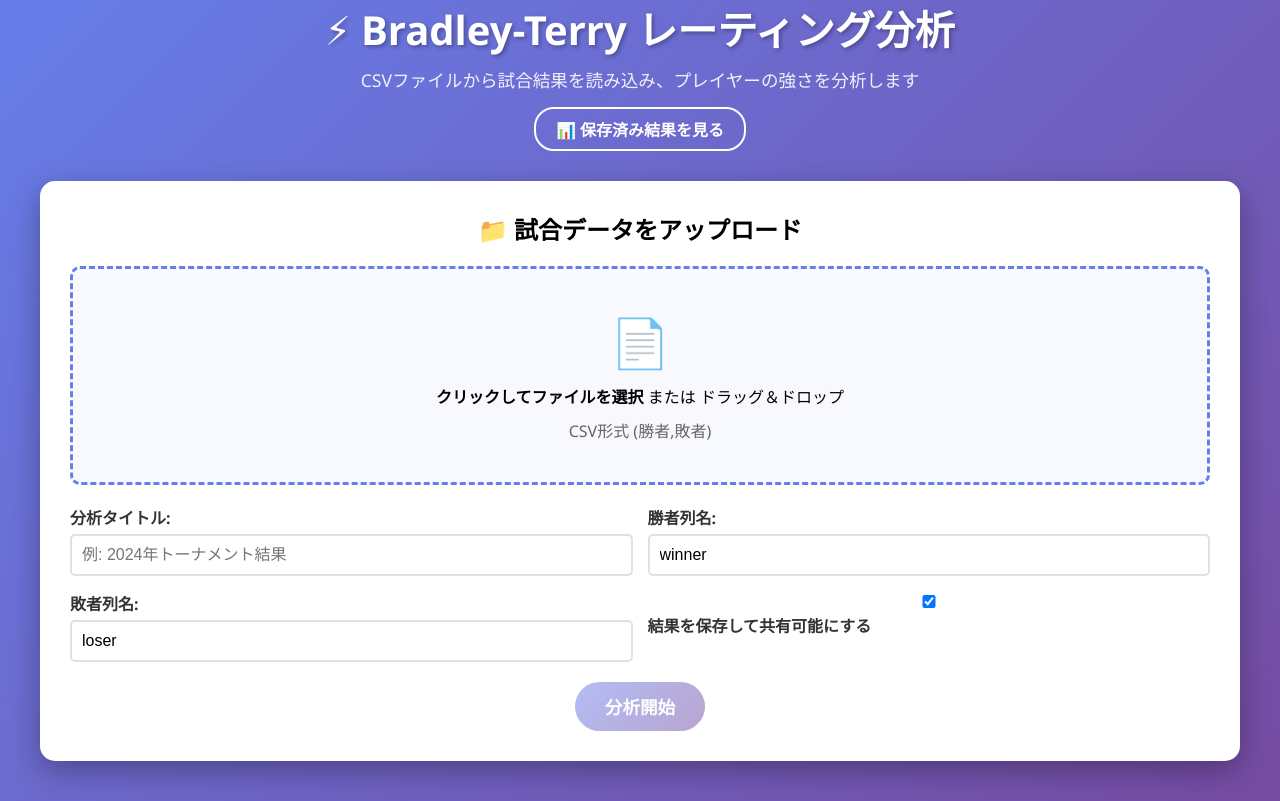
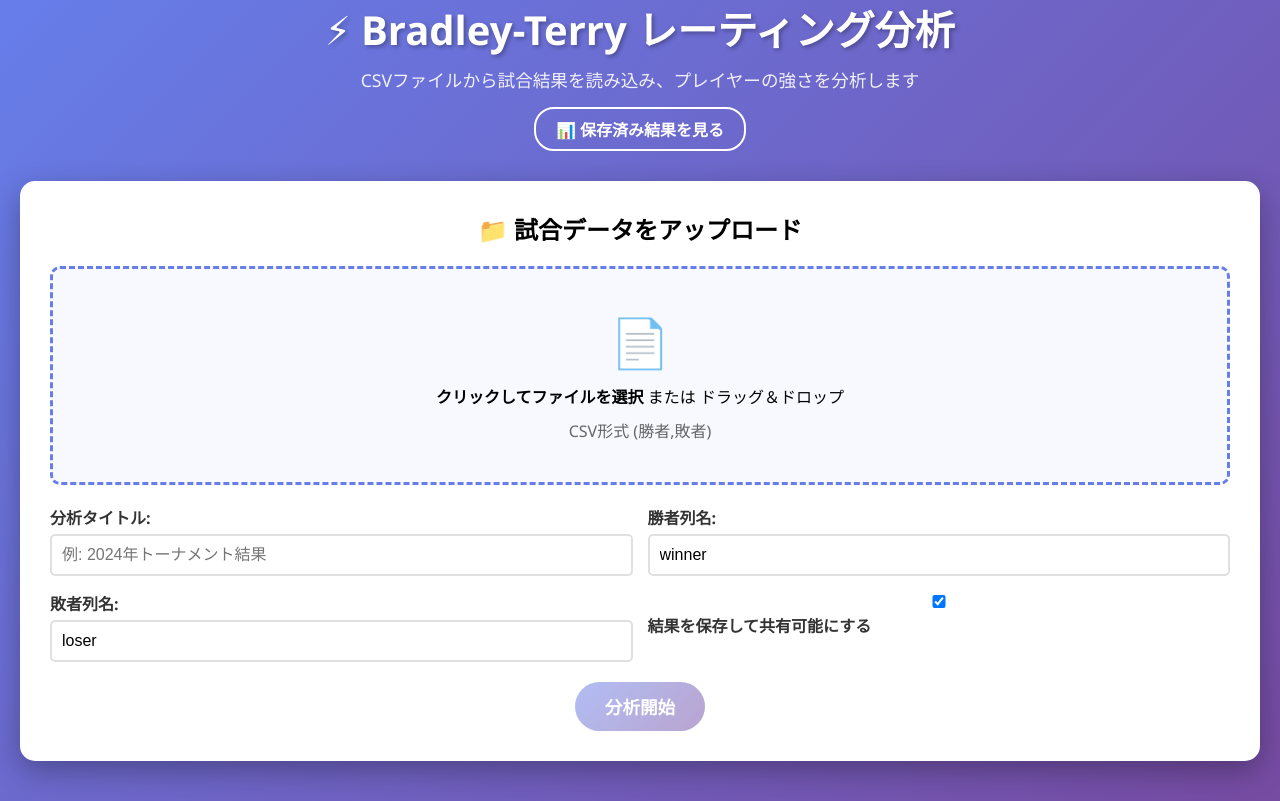
Before and after one commit to dende256/B-TRating, a Flask app: page / in a window 1280 px wide. Shown: the part 21-822 px from the top of the page. Run offline with Flask 3, Linux system fonts and the light colour scheme.

Commit message:
グラフ表示域 横幅の拡張

```diff
--- a/templates/index.html
+++ b/templates/index.html
@@ -19,7 +19,7 @@
         }
 
         .container {
-            max-width: 1200px;
+            max-width: 1800px;
             margin: 0 auto;
         }
 
```
